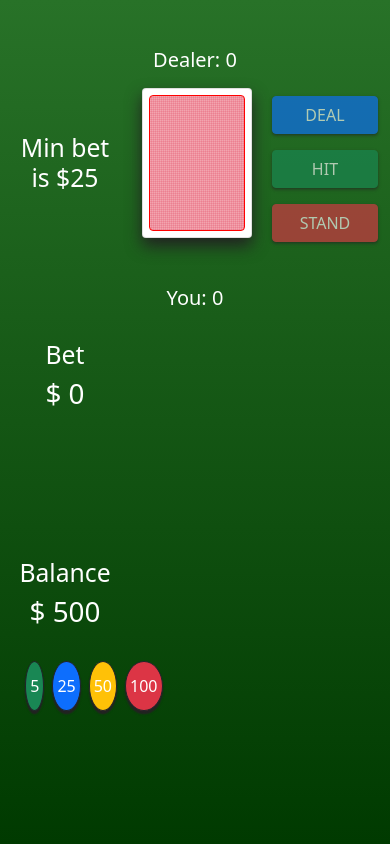
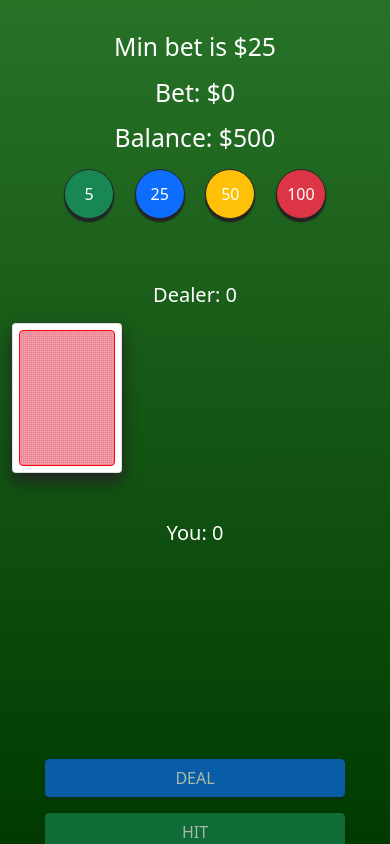
Before and after one commit to esofronova/blackjack, a React (Create React App) app: page / in a window 390 px wide. Built offline with nearby package versions, Linux system fonts and the light colour scheme.

Commit message:
adding responsiveness

```diff
--- a/src/App.jsx
+++ b/src/App.jsx
@@ -96,17 +96,17 @@ export default function Blackjack() {
   }, 200);
 
   return (
-    <div className="blackjack py-5 h-100">
-      <Container fluid className="h-100">
-        <Row className="d-flex text-white text-center h-100">
-          <Col xs={4} lg={4}><Bet /></Col>
-          <Col xs={4} lg={4}>
+    <div className="blackjack py-3 py-lg-5 h-100 overflow-auto">
+      <Container className="h-100">
+        <Row className="text-white text-center h-100">
+          <Col xs={12} lg={4} className="mb-5 mb-lg-0"><Bet /></Col>
+          <Col xs={12} lg={6} className="mb-5 mb-lg-0">
             <Row>
               <Col xs={12}><Dealer /></Col>
               <Col xs={12}><User /></Col>
             </Row>
           </Col>
-          <Col xs={4} lg={4}><Buttons /></Col>
+          <Col xs={12} lg={2}><Buttons /></Col>
           { gameOver ? <GameOver /> : null }
         </Row>
       </Container>
--- a/src/components/Bet.jsx
+++ b/src/components/Bet.jsx
@@ -1,21 +1,14 @@
 import { chips } from '../data';
-import { bet, setBet, balance, setBalance, gameStarted, setGameStarted } from '../App';
+import { bet, setBet, balance, setBalance, gameStarted } from '../App';
 
 export default function Bet() {
 
   return (
     <>
       <div className="h-100 d-flex flex-column justify-content-around py-3">
-        <h2>Min bet is $25</h2>
-        <div>
-          <h2>Bet</h2>
-          <h1>{`$ ${bet}`}</h1>
-        </div>
-        <div className="centered">
-          <div className="mb-4">
-            <h2>Balance</h2>
-            <h1>{`$ ${balance}`}</h1>
-          </div>
+        <h2 className="mb-3">Min bet is $25</h2>
+        <h2 className="mb-3">Bet: {`$${bet}`}</h2>
+        <h2 className="mb-3">Balance: {`$${balance}`}</h2>
         <div className="d-flex justify-content-around gap-2 w-75 mx-auto">
           {chips.map((chip, index) => {
             return (
@@ -34,7 +27,6 @@ export default function Bet() {
           })}
         </div>
       </div>
-      </div>
     </>
   );
 };
--- a/src/components/Buttons.jsx
+++ b/src/components/Buttons.jsx
@@ -6,13 +6,14 @@ export default function Buttons() {
 
   return (
     <>
-      <div className="mt-5 btns d-flex flex-column">
+      <div className="btns h-100 centered">
         {buttons.map((btn, index) => {
           return (
             <button
               key={index}
               disabled={btn === 'deal' && bet >= 25 ? false : gameStarted ? false : true}
               className={"btn w-100 mb-3 text-uppercase btn-" + (btn === 'deal' ? 'primary' : btn === 'hit' ? 'success' : 'danger') + (` btn-${btn}`)}
+              style={{ maxWidth: "300px" }}
               onClick={() => {
                 if (btn === 'deal') {
                   addCard('dealer');
--- a/src/style.scss
+++ b/src/style.scss
@@ -56,6 +56,7 @@ $cardHeight: 150px;
 
   .overlay {
     top: 0;
+    left: 0;
     background-color: rgba(0,0,0,0.6);
   }
 }
```
Lines whose indentation alone changed are shown as unchanged.
